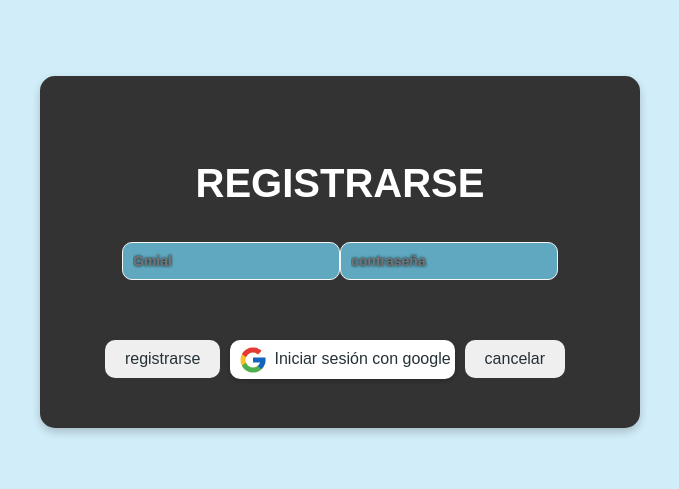
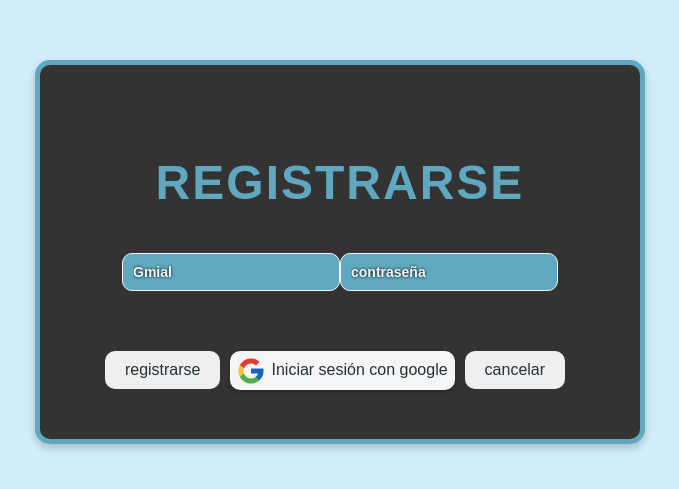
Before and after one commit to lukie-bell/proyecto_totem_6to_2da, a React (Create React App) app: page /login in a window 1280 px wide. Shown: the part 173-662 px from the top of the page, without its empty margins (300-979 px from the left). Built offline with nearby package versions, Linux system fonts and the light colour scheme; no server answers.

Commit message:
se le corrigio detalles al estilo de login y se le agrego animaciones

```diff
--- a/src/css/LoginCss.css
+++ b/src/css/LoginCss.css
@@ -9,6 +9,7 @@
     line-height: 1.5;
     box-shadow: 0 4px 8px rgba(0, 0, 0, 0.2);
     margin-top: 50px;
+    border: 5px solid #5FA8C0;
 }
 
 .ini{
@@ -18,7 +19,7 @@
   padding: 0px 24px;
   border: none;
   border-radius: 10px;
-  background: #fff;
+  background: #F5F5F5;
   cursor: pointer;
   font-size: 16px;
   font-weight: 500;
@@ -36,16 +37,60 @@ button{
 }
 
 img{
-    transform: translate(-90px, 5px);
+    transform: translate(-92px, 5px);
     width: 30px;
     height: 30px;
 }
 
 p{
-   transform: translate(20px, -40px);
+   transform: translate(17px, -40px);
 }
 
 h1{
     font-size: 40px;
-    color:#fff;
+    color:#F5F5F5;
 }
+
+input::placeholder{
+    color:#F5F5F5;
+}
+
+button:hover{
+    background-color: #D1EDF9;
+}
+
+.message-box h1 {
+    font-size: 3rem;
+    color: #5FA8C0; /* color base neón */
+    text-align: center;
+    font-weight: bold;
+    letter-spacing: 2px;
+    animation: neonPulse 1.8s infinite alternate;
+}
+
+@keyframes neonPulse {
+    0% {
+        text-shadow:
+            0 0 5px #F5F5F5,
+            0 0 10px #F5F5F5,
+            0 0 20px #F5F5F5,
+            0 0 40px #F5F5F5;
+        transform: scale(1);
+    }
+    50% {
+        text-shadow:
+            0 0 10px #F5F5F5,
+            0 0 20px #F5F5F5,
+            0 0 40px #F5F5F5,
+            0 0 60px #F5F5F5;
+        transform: scale(1.05);
+    }
+    100% {
+        text-shadow:
+            0 0 5px #F5F5F5,
+            0 0 10px #F5F5F5
+            0 0 20px #F5F5F5,
+            0 0 40px #F5F5F5;
+        transform: scale(1);
+    }
+}
```
